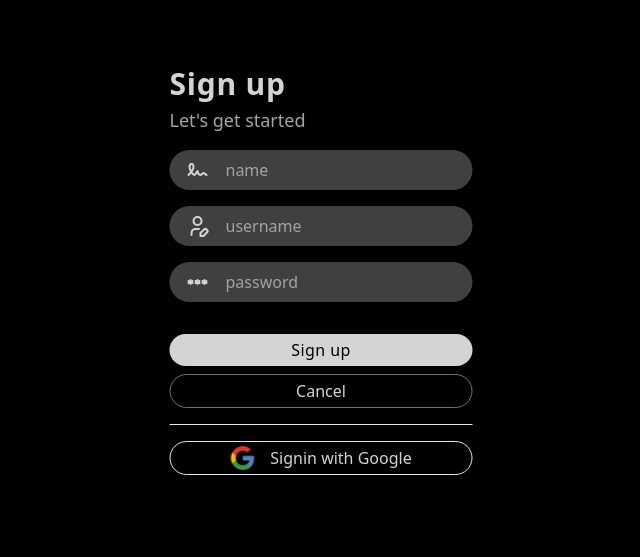
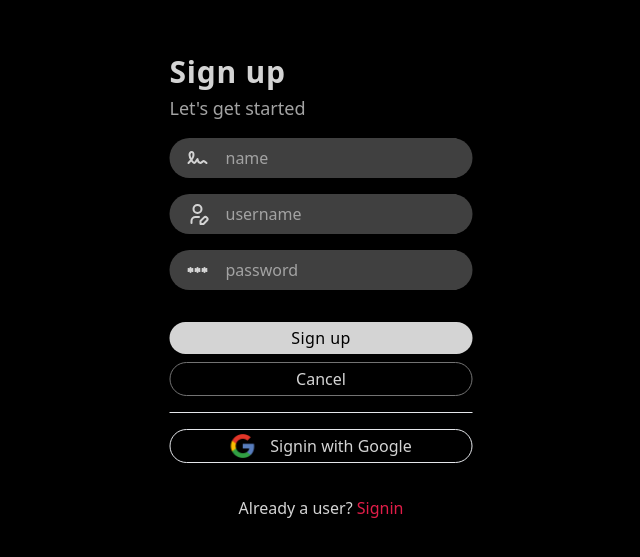
Before and after one commit to pranavtartey/exclidraw-main, a Next.js app in the folder apps/frontend/: page /signup in a window 1280 px wide. Shown: the part 137-694 px from the top of the page, without its empty margins (319-959 px from the left). Built offline with nearby package versions, Linux system fonts and the light colour scheme.

Commit message:
added reverse routes to authpage

```diff
--- a/apps/frontend/components/AuthPage.tsx
+++ b/apps/frontend/components/AuthPage.tsx
@@ -8,6 +8,7 @@ import { CreateUserSchema, SigninSchema } from "@repo/common/types";
 import axios from "axios";
 import { useRouter } from "next/navigation";
 import { HTTP_BACKEND } from "@/config";
+import Link from "next/link";
 
 type AuthPageProps = {
   isSignin: boolean;
@@ -164,6 +165,23 @@ const AuthPage = ({ isSignin }: AuthPageProps) => {
           </div>
         </div>
       </div>
+      {isSignin ? (
+        <p className="text-center text-neutral-300">
+          Not a user?
+          <Link href="/signup" className="text-rose-600">
+            {" "}
+            Signup
+          </Link>
+        </p>
+      ) : (
+        <p className="text-center text-neutral-300">
+          Already a user?
+          <Link href="/signin" className="text-rose-600">
+            {" "}
+            Signin
+          </Link>
+        </p>
+      )}
     </section>
   );
 };
```
